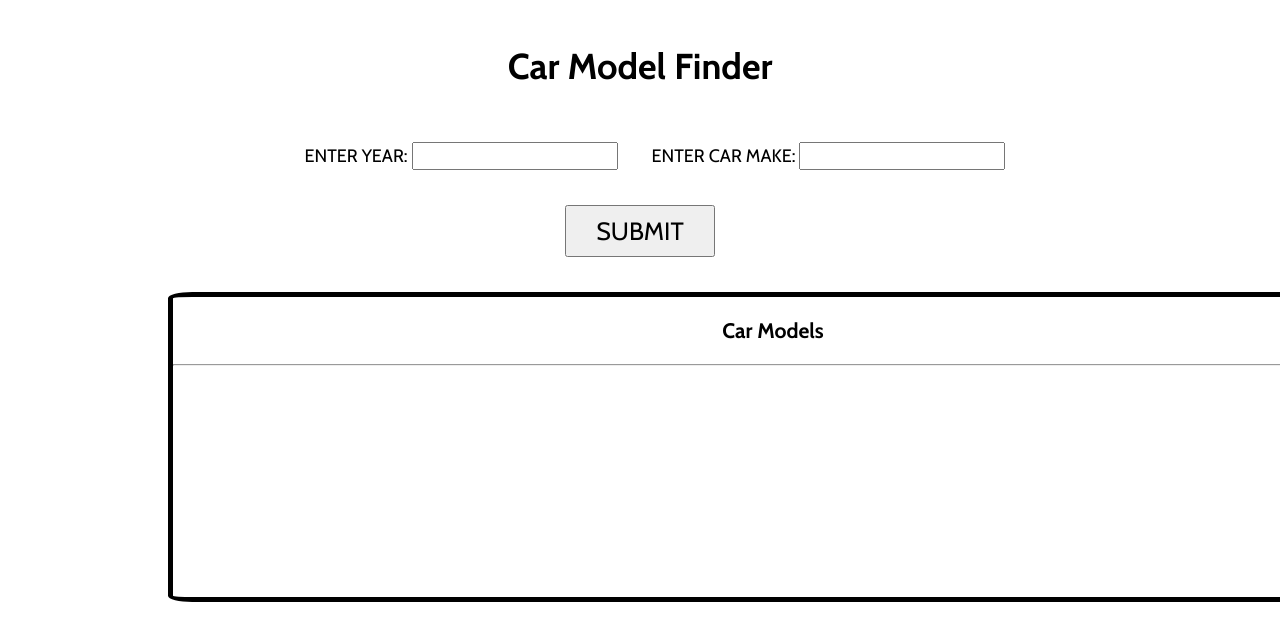
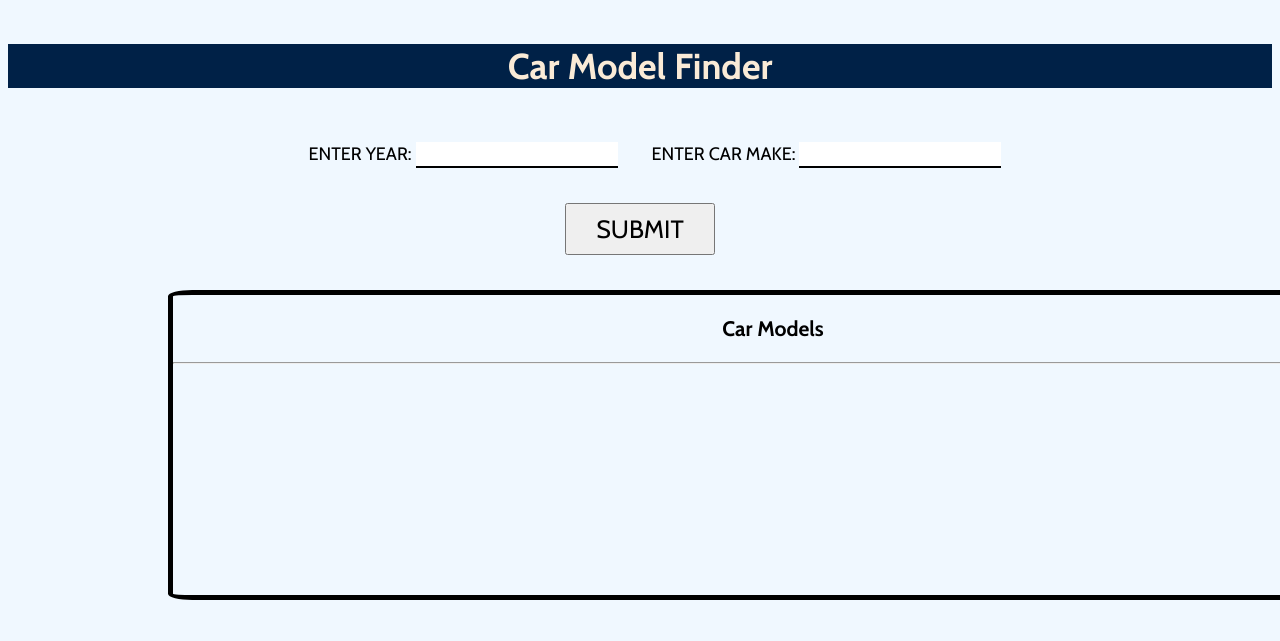
Before and after one commit to smm2005/Car-Model-Lookup-with-LRU-Cache, a Flask app: page / in a window 1280 px wide; the page is wider, and only the part inside the window is pictured. Shown: the top 641 px of that part. Run offline with Flask 3, Linux system fonts and the light colour scheme.

Commit message:
Styling changes

```diff
--- a/webapp/static/style.css
+++ b/webapp/static/style.css
@@ -1,3 +1,7 @@
+body{
+    background-color: aliceblue;
+}
+
 #header{
     font-family: 'Cabin', sans-serif;
     font-weight: 400;
@@ -7,6 +11,8 @@
     top: 20px;
     margin: 0 auto;
     text-align: center;
+    background-color: #002147;
+    color:antiquewhite;
     animation: anim 1s ease-out 1 both;
 }
 
@@ -42,6 +48,8 @@
     font-family: 'Cabin', sans-serif;
     font-weight: 400;
     font-size: large;
+    border: none;
+    border-bottom: 2px solid black;
 }
 
 #labelForMake{
@@ -58,6 +66,8 @@
     font-weight: 400;
     font-size: large;
     left: 30px;
+    border: none;
+    border-bottom: 2px solid black;
 }
 
 #submit{
```
